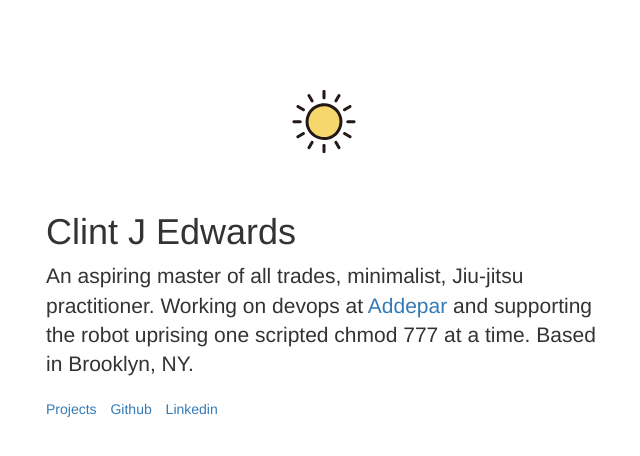
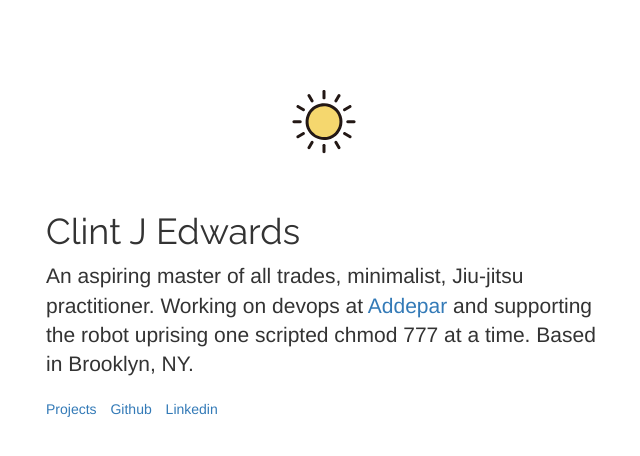
Before and after one commit to clintjedwards/clintjedwards.github.io, a Flask app: page / in a window 1280 px wide. Shown: the top 456 px of the page, without its empty margins (24-664 px from the left). Run offline with Flask 2, Linux system fonts and the light colour scheme; parts of the project's set-up code (start-up, migrations or seed data) failed here and were passed over; some libraries are stand-ins or nearby versions.

Commit message:
Adding raleway font for header

```diff
--- a/app/static/css/swagalldayerryday.css
+++ b/app/static/css/swagalldayerryday.css
@@ -11,3 +11,7 @@
     left:50%;
     transform: translate(-50%,-50%);
 }
+
+h1{
+    font-family: 'Raleway';
+}
--- a/app/templates/index.html
+++ b/app/templates/index.html
@@ -7,6 +7,7 @@
 
     <link rel='shortcut icon' href="{{ url_for('static',filename='images/sun.svg') }}" type='image/x-icon' />
 
+    <link href="https://fonts.googleapis.com/css?family=Raleway" rel="stylesheet">
     <link rel="stylesheet" href="https://maxcdn.bootstrapcdn.com/bootstrap/3.3.7/css/bootstrap.min.css" integrity="sha384-BVYiiSIFeK1dGmJRAkycuHAHRg32OmUcww7on3RYdg4Va+PmSTsz/K68vbdEjh4u" crossorigin="anonymous">
     <link rel="stylesheet" type="text/css" href="{{ url_for('static',filename='css/swagalldayerryday.css') }}">
 </head>
```
